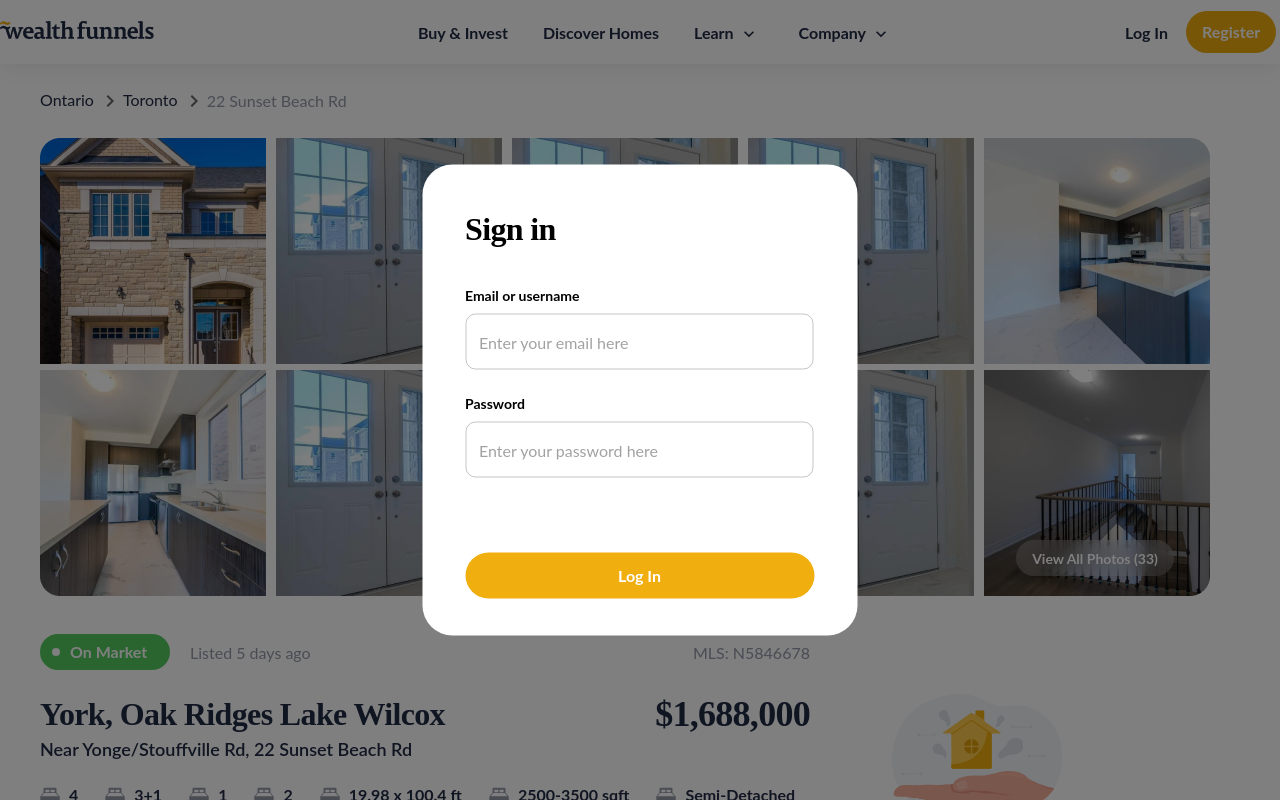
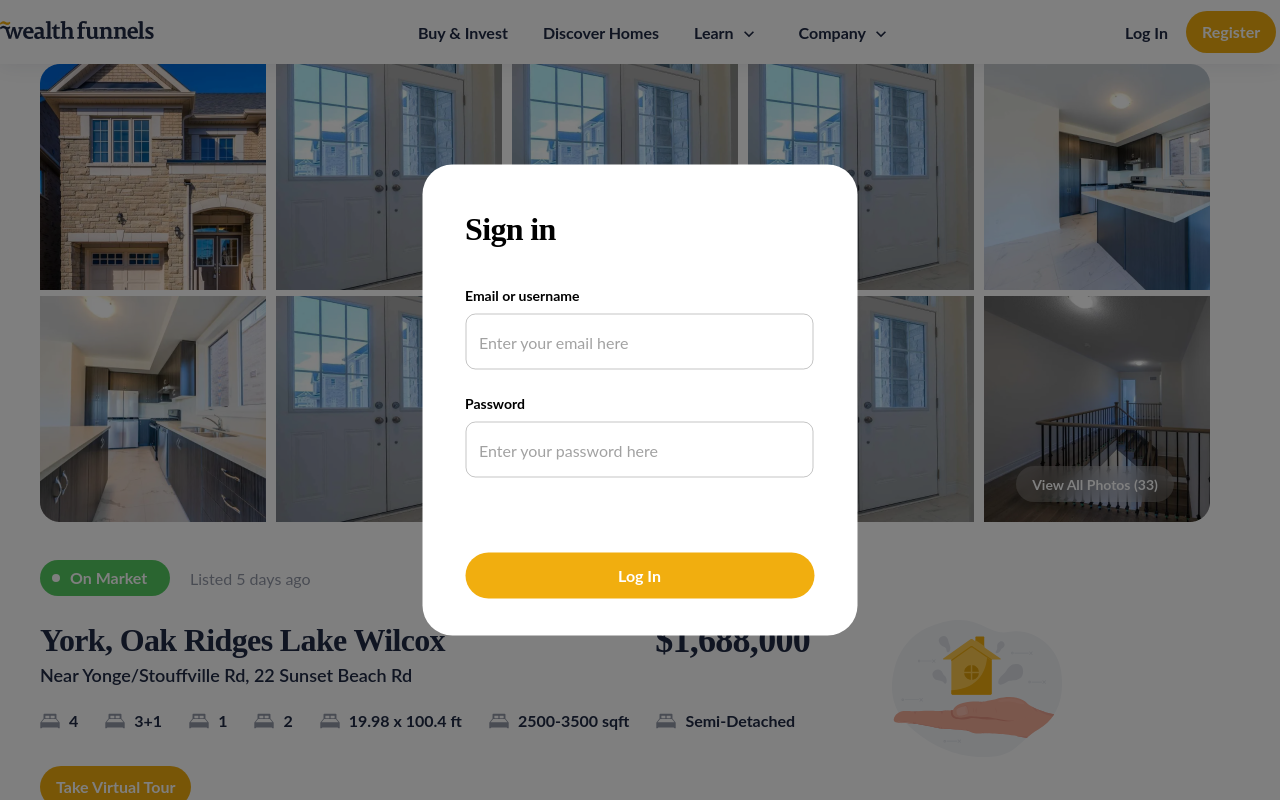
Before and after one commit to drwn-srrws/testTask, a React (Create React App) app: page / in a window 1280 px wide. Both pictures are taken after a click on the element "Log In". Shown: the top 800 px of the page. Built offline with nearby package versions, Linux system fonts and the light colour scheme; what redux-axios-middleware would draw is missing.

Commit message:
fixed folder and file names, added Popup Layout and Popups folder

```diff
--- a/package.json
+++ b/package.json
@@ -6,7 +6,7 @@
     "@emotion/react": "^11.11.0",
     "@emotion/styled": "^11.11.0",
     "@mui/icons-material": "^5.11.16",
-    "@mui/material": "^5.13.2",
+    "@mui/material": "^5.13.3",
     "@mui/styled-engine-sc": "^5.12.0",
     "@testing-library/jest-dom": "^5.14.1",
     "@testing-library/react": "^13.0.0",
--- a/src/components/navigation/components/Modal.tsx
+++ b/src/components/Popups/LoginModal.tsx
@@ -1,31 +1,35 @@
-import Box from "@mui/material/Box";
 import Button from "@mui/material/Button";
 import Typography from "@mui/material/Typography";
-import Modal from "@mui/material/Modal";
-import { FC, useState } from "react";
+import { ChangeEvent, FC, useEffect, useState } from "react";
 import { TextField, styled } from "@mui/material";
 import { useDispatch, useSelector } from "react-redux";
-import { loginUser } from "../../../redux/actions/userActions";
+import { loginUser } from "../../redux/actions/userActions";
 import { CircularProgress } from "@mui/material";
-import { RootState } from "../../../redux/store/store";
+import { RootState } from "../../redux/store/store";
+import PopupLayout from "../../layouts/PopupLayout";
 
-interface BasicModalProps {
+interface LoginModalProps {
   open: boolean;
   setOpen: (value: boolean) => void;
 }
 
-const BasicModal: FC<BasicModalProps> = ({ open, setOpen }) => {
-  const handleClose = () => setOpen(false);
+const LoginModal: FC<LoginModalProps> = ({ open, setOpen }) => {
   const [login, setLogin] = useState({ login: "", password: "" });
   const dispatch = useDispatch();
   const handleLoginClick = () => {
     dispatch(loginUser({ password: login.password, login: login.login }));
   };
-  const isLoading = useSelector((state: RootState) => state.user.isLoading);
+
+  const handleFieldChange = (event: ChangeEvent<HTMLInputElement>) => {
+    setLogin((prev) => ({ ...prev, [event.target.name]: event.target.value }));
+  };
+  const { isLoading } = useSelector((state: RootState) => state.user);
+  useEffect(() => {
+    !open && setLogin({ login: "", password: "" });
+  }, [open]);
+
   return (
-    <div>
-      <Modal open={open} onClose={handleClose}>
-        <StyledBox>
+    <PopupLayout open={open} setOpen={setOpen}>
       <Container>
         <TitleWrapper>
           <Title>Sign in</Title>
@@ -33,16 +37,14 @@ const BasicModal: FC<BasicModalProps> = ({ open, setOpen }) => {
         <TextFieldName>Email or username</TextFieldName>
         <StyledTextField
           placeholder="Enter your email here"
-              onChange={(e) => {
-                setLogin({ ...login, login: e.target.value });
-              }}
+          name="login"
+          onChange={handleFieldChange}
         />
         <TextFieldName>Password</TextFieldName>
         <StyledTextField
           placeholder="Enter your password here"
-              onChange={(e) => {
-                setLogin({ ...login, password: e.target.value });
-              }}
+          name="password"
+          onChange={handleFieldChange}
         />
         {isLoading ? (
           <CircularProgressWrapper>
@@ -52,9 +54,7 @@ const BasicModal: FC<BasicModalProps> = ({ open, setOpen }) => {
           <StyledButton onClick={handleLoginClick}>Log In</StyledButton>
         )}
       </Container>
-        </StyledBox>
-      </Modal>
-    </div>
+    </PopupLayout>
   );
 };
 
@@ -72,17 +72,6 @@ const TextFieldName = styled(Typography)({
   marginBottom: "10px",
 });
 
-const StyledBox = styled(Box)({
-  borderRadius: "30px",
-  width: "435px",
-  height: "471px",
-  position: "absolute",
-  top: "50%",
-  left: "50%",
-  transform: "translate(-50%, -50%)",
-  background: "white",
-  outline: "none",
-});
 const Container = styled("div")({
   display: "flex",
   flexDirection: "column",
@@ -131,4 +120,4 @@ const StyledCircularProgress = styled(CircularProgress)({
 const CircularProgressWrapper = styled("div")({
   margin: "0 auto",
 });
-export default BasicModal;
+export default LoginModal;
--- a/src/components/navigation/Navigation.tsx
+++ b/src/components/navigation/Navigation.tsx
@@ -2,18 +2,18 @@ import { Button, Link, Typography, styled } from "@mui/material";
 import ExpandMoreIcon from "@mui/icons-material/ExpandMore";
 
 import { useState, useEffect } from "react";
-import BasicModal from "./components/Modal";
 import { useDispatch, useSelector } from "react-redux";
 import { RootState } from "../../redux/store/store";
-import { LOGOUT } from "../../redux/actions/userActions";
+import { logout } from "../../redux/actions/userActions";
+import BasicModal from "../Popups/LoginModal";
 
 const NAV_LINKS = [
   {
     text: `Buy & Invest`,
   },
   { text: `Discover Homes` },
-  { text: `Learn`, moreIcon: true },
-  { text: `Company`, moreIcon: true },
+  { text: `Learn`, hasDropdown: true },
+  { text: `Company`, hasDropdown: true },
 ];
 
 const Navigation = () => {
@@ -38,15 +38,13 @@ const Navigation = () => {
           {NAV_LINKS.map((item) => (
             <LinkMenuWrapper key={item.text}>
               <StyledLink sx={styles.link}>{item.text}</StyledLink>
-              {item.moreIcon && <ExpandMoreIcon sx={styles.moreIcon} />}
+              {item.hasDropdown && <ExpandMoreIcon sx={styles.moreIcon} />}
             </LinkMenuWrapper>
           ))}
         </LinksWrapper>
         <AuthorizationWrapper>
           {isAuthorized ? (
-            <StyledLink onClick={() => dispatch({ type: LOGOUT })}>
-              Log Out
-            </StyledLink>
+            <StyledLink onClick={() => dispatch(logout())}>Log Out</StyledLink>
           ) : (
             <>
               <StyledLink onClick={handleModalOpen}>Log In</StyledLink>
--- a/src/layouts/PageLayout.tsx
+++ b/src/layouts/PageLayout.tsx
@@ -1,5 +1,5 @@
 import React, { FC } from "react";
-import Navigation from "../components/navigation/Navigation";
+import Navigation from "../components/Navigation/Navigation";
 
 interface MainLayoutProps {
   children: React.ReactNode;
--- /dev/null
+++ b/src/layouts/PopupLayout.tsx
@@ -0,0 +1,37 @@
+import Box from "@mui/material/Box";
+import Button from "@mui/material/Button";
+import Typography from "@mui/material/Typography";
+import Modal from "@mui/material/Modal";
+import { FC, useState } from "react";
+import { styled } from "@mui/material";
+
+interface PopupLayoutProps {
+  open: boolean;
+  setOpen: (value: boolean) => void;
+  children: React.ReactNode;
+}
+
+const PopupLayout: FC<PopupLayoutProps> = ({ open, setOpen, children }) => {
+  const handleClose = () => setOpen(false);
+  return (
+    <div>
+      <Modal open={open} onClose={handleClose}>
+        <StyledBox>{children}</StyledBox>
+      </Modal>
+    </div>
+  );
+};
+
+const StyledBox = styled(Box)({
+  borderRadius: "30px",
+  width: "435px",
+  height: "471px",
+  position: "absolute",
+  top: "50%",
+  left: "50%",
+  transform: "translate(-50%, -50%)",
+  background: "white",
+  outline: "none",
+});
+
+export default PopupLayout;
--- a/src/modules/MainPage/MainPage.tsx
+++ b/src/modules/MainPage/MainPage.tsx
@@ -1,6 +1,6 @@
 import PageLayout from "../../layouts/PageLayout";
-import Description from "./components/description";
-import Gallery from "./components/gallery";
+import Description from "./components/Description";
+import Gallery from "./components/Gallery";
 
 const MainPage = () => {
   return (
--- a/src/modules/MainPage/components/breadCrumbs.tsx
+++ b/src/modules/MainPage/components/breadCrumbs.tsx
@@ -5,7 +5,7 @@ import Stack from "@mui/material/Stack";
 import NavigateNextIcon from "@mui/icons-material/NavigateNext";
 import { styled } from "@mui/system";
 
-export default function CustomSeparator() {
+export default function BreadCrumbs() {
   const breadcrumbs = [
     <StyledLink key="1">Ontario</StyledLink>,
     <StyledLink key="2">Toronto</StyledLink>,
--- a/src/modules/MainPage/components/description.tsx
+++ b/src/modules/MainPage/components/description.tsx
@@ -1,8 +1,8 @@
 import { Button, Typography, styled } from "@mui/material";
-import { NounBedroom } from "../svg/nounBedroom";
-import CustomChip from "../../../components/styledChip/StyledChip";
-import HouseOnHand from "../svg/houseOnHand";
+import { NounBedroom } from "../../../components/Icons/nounBedroom";
+import HouseOnHand from "../../../components/Icons/houseOnHand";
 import ExpandLessIcon from "@mui/icons-material/ExpandLess";
+import CustomChip from "../../../components/StyledChip/StyledChip";
 
 const Icons = [
   {
--- a/src/modules/MainPage/components/gallery.tsx
+++ b/src/modules/MainPage/components/gallery.tsx
@@ -1,4 +1,3 @@
-import CustomSeparator from "./breadCrumbs";
 import { Button, Link, styled } from "@mui/material";
 const pictures = [
   "/images/Gallery/Rectangle22.png",
@@ -16,7 +15,6 @@ const Gallery = () => {
   return (
     <OuterWrapper>
       <Container>
-        <CustomSeparator />
         <PicturesWrapper>
           {pictures.map((picture, index) =>
             index !== pictures.length - 1 ? (
--- a/src/redux/actions/userActions.tsx
+++ b/src/redux/actions/userActions.tsx
@@ -26,3 +26,7 @@ export const updateLoginLoading = ({ isLoading }: updateLoginLoadingProps) => ({
     isLoading,
   },
 });
+
+export const logout = () => ({
+  type: LOGOUT,
+});
```
Also changed, not shown: src/components/Icons/houseOnHand.tsx (renamed from src/modules/MainPage/svg/houseOnHand.tsx), src/components/Icons/nounBedroom.tsx (renamed from src/modules/MainPage/svg/nounBedroom.tsx), 2 other files (tests, documents, lock files or other folders). Lines whose indentation alone changed are shown as unchanged.
